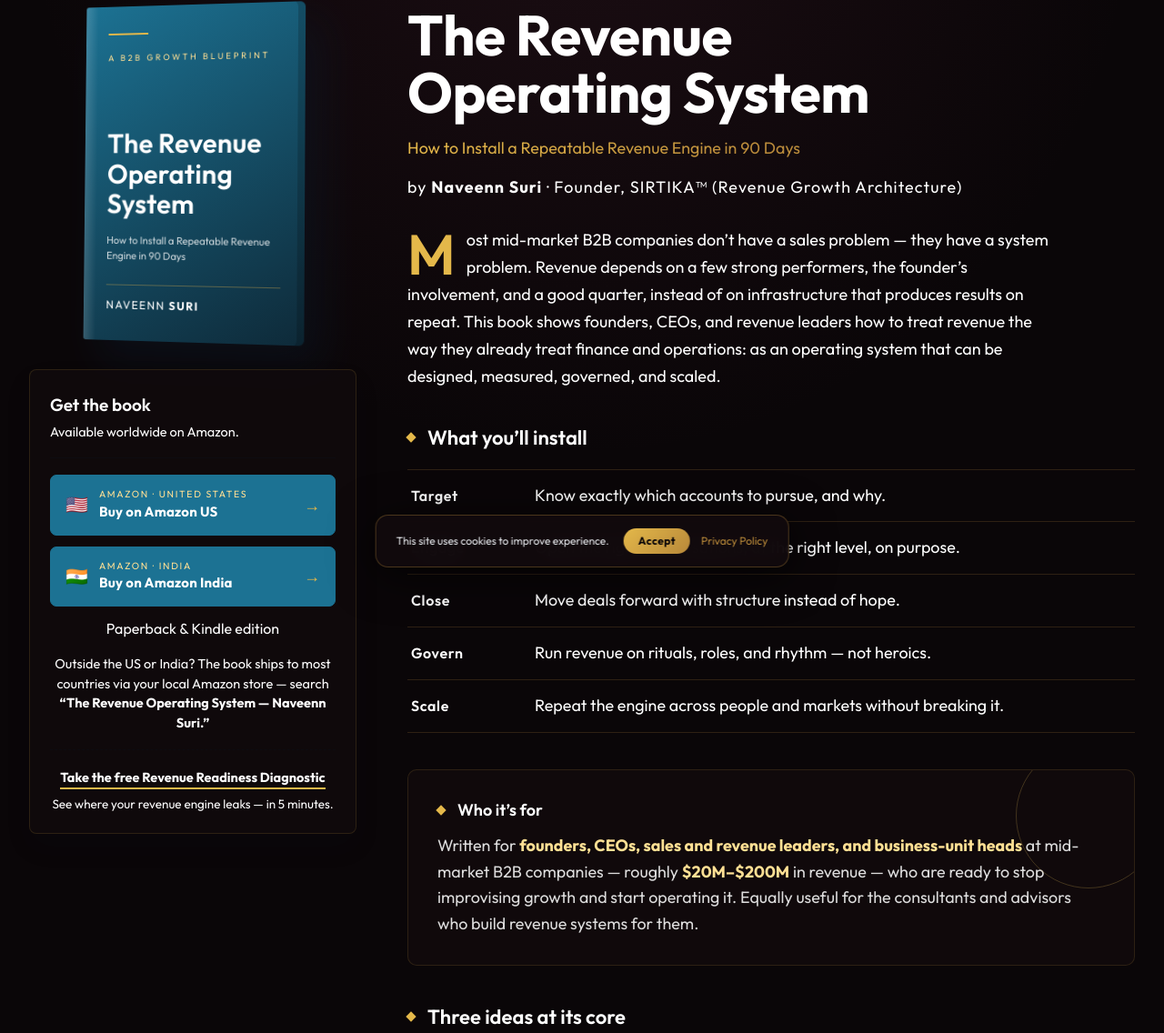
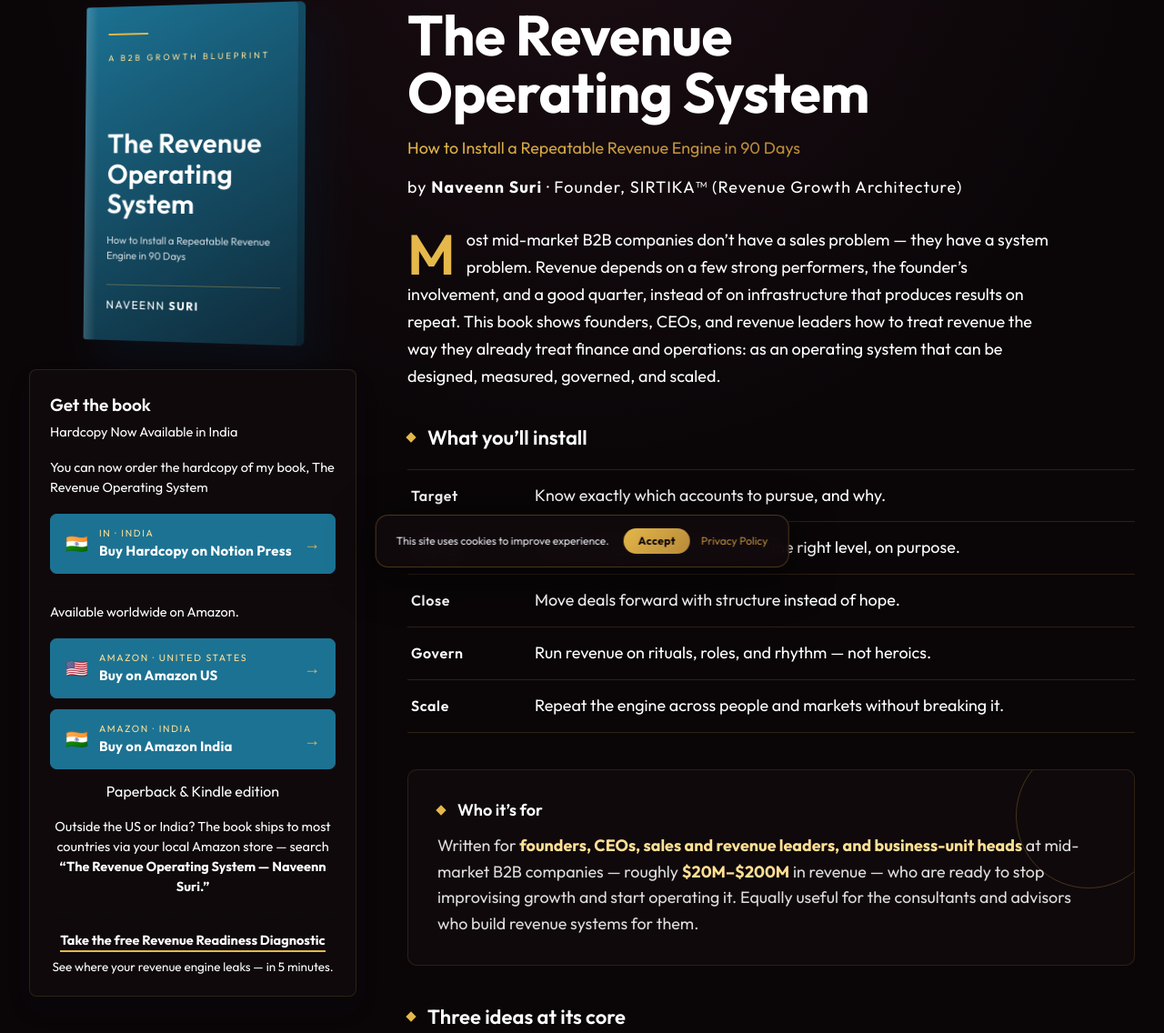
Before and after one commit to sirtika-naveen/lander, a PHP site: page /buy-book.php in a window 1280 px wide. Shown: the part 156-1292 px from the top of the page at 91% size. Run offline with PHP 8.4, Linux system fonts and the light colour scheme; some libraries are stand-ins or nearby versions; some web fonts are replaced.

Commit message:
buy now page updated
Buy hardcopy on notion press updated

```diff
--- a/buy-book.php
+++ b/buy-book.php
@@ -221,8 +221,16 @@
 
         <div class="buybox fade d2 gb">
           <h2>Get the book</h2>
+          <p class="lede">Hardcopy Now Available in India</p>
+          <p class="lede">You can now order the hardcopy of my book, The Revenue Operating System</p>
+          <a class="btn" href="https://notionpress.com/in/read/the-revenue-operating-system" target="_blank" rel="noopener">
+            <span class="flag">🇮🇳</span>
+            <span class="txt"><small>In · India</small><span>Buy Hardcopy on Notion Press</span></span>
+            <span class="arrow">→</span>
+          </a>
+          <div class="gold-divider"></div>
           <p class="lede">Available worldwide on Amazon.</p>
-          <div class="gold-divider"></div>
+
 
           <a class="btn" href="https://a.co/d/0aTZvWrd" target="_blank" rel="noopener">
             <span class="flag">🇺🇸</span>
```
